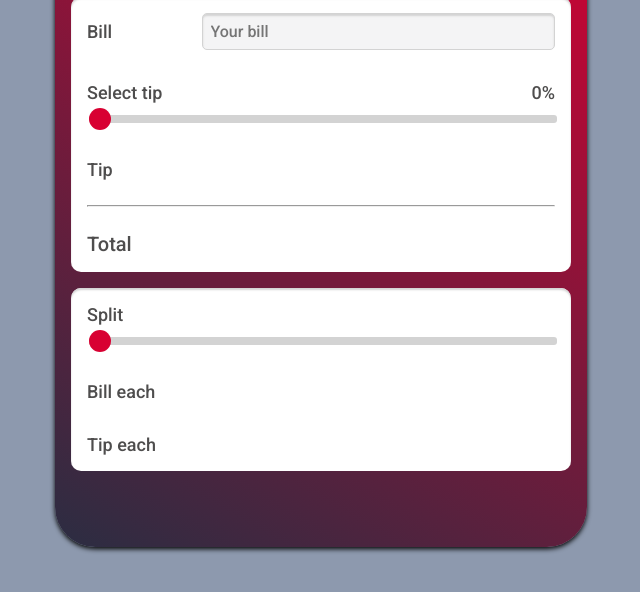
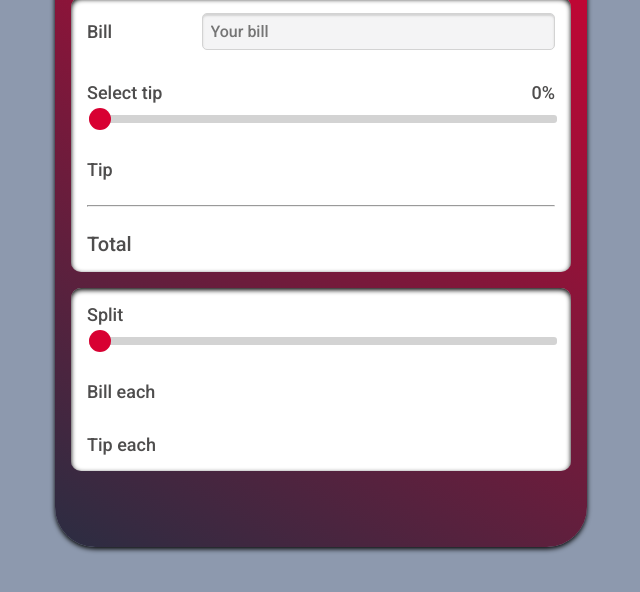
Before and after one commit to CoryRunn/TipCalculator, a plain HTML site: page index.html in a window 1280 px wide. Shown: the part 164-756 px from the top of the page, without its empty margins (319-959 px from the left). Drawn offline with Linux system fonts and the light colour scheme.

Commit message:
box-shadow

```diff
--- a/styles.css
+++ b/styles.css
@@ -30,7 +30,7 @@ section {
     margin-bottom: 1.6rem;
     padding: 0 1.6rem;
     border-radius: 1rem;
-    box-shadow: inset 0 2px 2px lightgray;
+    box-shadow: inset 0 2px 5px black;
 }
 
 section > div {
```
